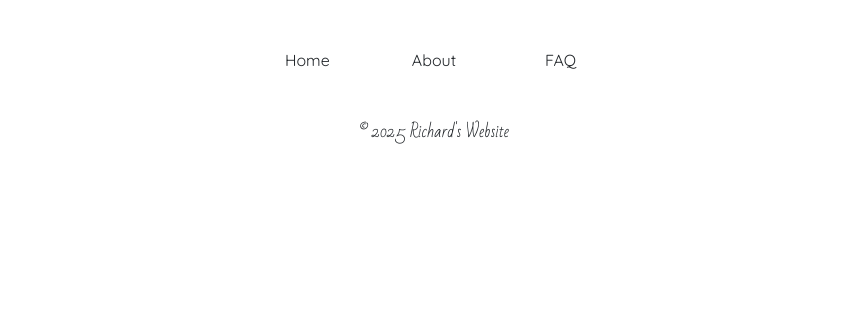
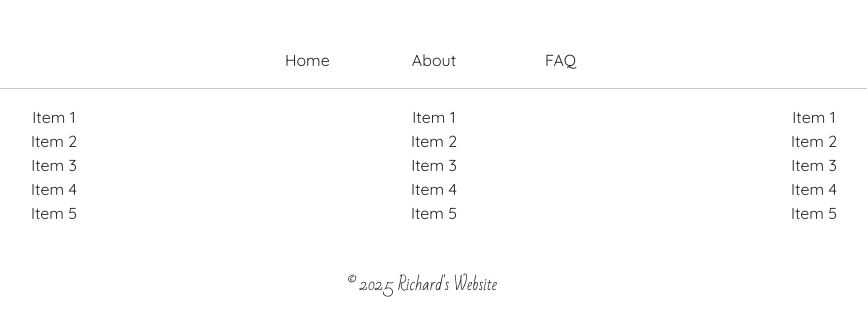
Before and after one commit to rlayfl/iy4103-example-flask-app, a Flask app: page /faq in a window 1280 px wide. Shown: the top 336 px of the page, without its empty margins (206-1073 px from the left). Run offline with Flask 3, Linux system fonts and the light colour scheme; some web fonts are replaced.

Commit message:
Basic footer and hover pointer styling

```diff
--- a/static/styles/styles.css
+++ b/static/styles/styles.css
@@ -19,4 +19,15 @@ a {
 
 a:hover {
     border-color: currentColor;
+    cursor: pointer;
 }
+
+ul, ol {
+    list-style: none;
+    margin: 0;
+    padding: 0;
+}
+
+li {
+    list-style: none;
+}
--- a/templates/base.html
+++ b/templates/base.html
@@ -40,6 +40,39 @@
 
     <div class="container">
         <div class="row">
+            <div class="col-12">
+                <hr>
+            </div>
+        </div>
+        <div class="row">
+            <div class="col-4 text-center">
+                <ul>
+                    <li>Item 1</li>
+                    <li>Item 2</li>
+                    <li>Item 3</li>
+                    <li>Item 4</li>
+                    <li>Item 5</li>
+                </ul>
+            </div>
+            <div class="col-4 text-center">
+                <ul>
+                    <li>Item 1</li>
+                    <li>Item 2</li>
+                    <li>Item 3</li>
+                    <li>Item 4</li>
+                    <li>Item 5</li>
+                </ul>
+            </div>
+            <div class="col-4 text-center">
+                <ul>
+                    <li>Item 1</li>
+                    <li>Item 2</li>
+                    <li>Item 3</li>
+                    <li>Item 4</li>
+                    <li>Item 5</li>
+                </ul>
+            </div>
+        <div class="row">
             <div class="col-12 text-center mt-5">
                 <p>&copy; 2025 Richard's Website</p>
             </div>
```
